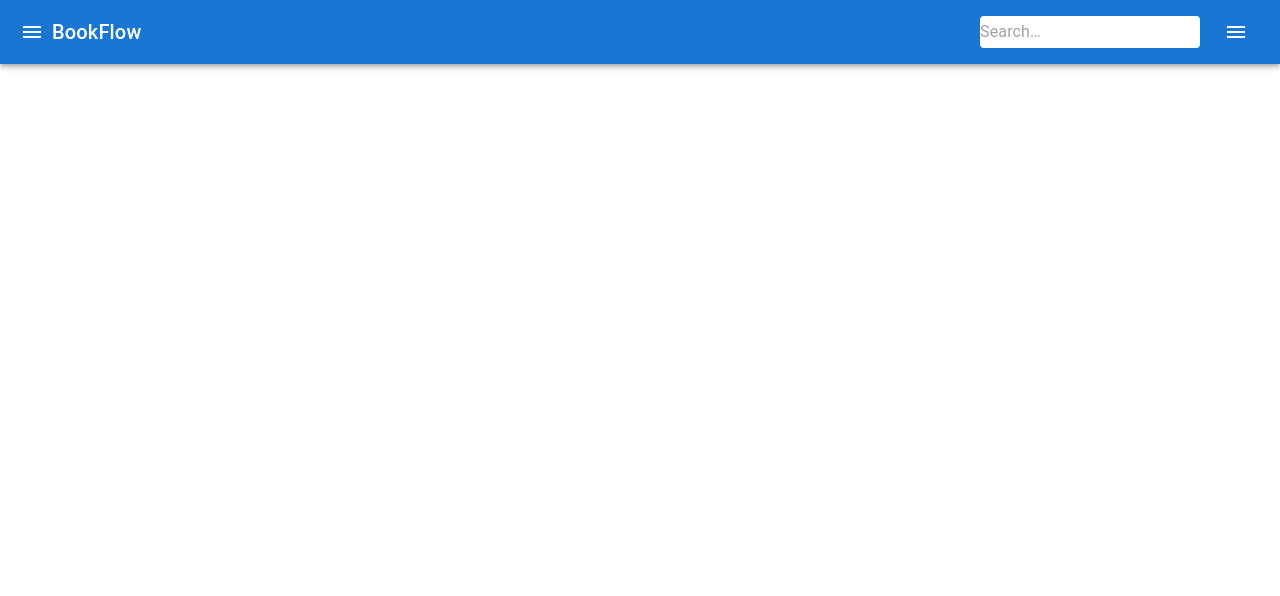
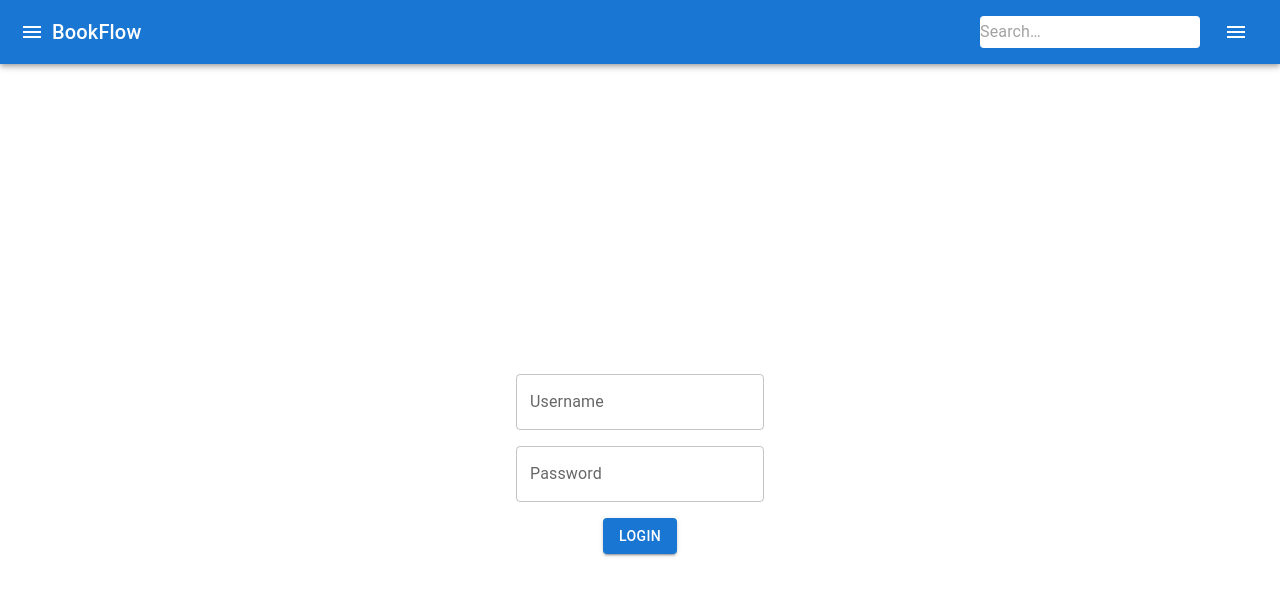
Before and after one commit to rohitagr0310/Bookflow-app, a React (Create React App) app: page /login in a window 1280 px wide. Shown: the top 596 px of the page. Built offline with nearby package versions, Linux system fonts and the light colour scheme.

Commit message:
login page components

```diff
--- a/package.json
+++ b/package.json
@@ -13,6 +13,7 @@
     "@testing-library/user-event": "^13.2.1",
     "react": "^18.2.0",
     "react-dom": "^18.2.0",
+    "react-router-dom": "^6.15.0",
     "react-scripts": "5.0.1",
     "web-vitals": "^2.1.0"
   },
--- a/src/App.js
+++ b/src/App.js
@@ -1,18 +1,30 @@
 /* eslint-disable require-jsdoc */
 import React from "react";
 import { ThemeProvider, createTheme } from "@mui/material/styles";
+import { BrowserRouter as Router, Route, Routes } from "react-router-dom";
 import Header from "./components/header/Header.js";
-// Other imports and code
+import LoginPage from "./components/login_page/LoginPage.js";
+
 const theme = createTheme();
 
+/**
+ * Main component for the application.
+ * @returns {JSX.Element} The rendered component.
+ */
 function App () {
   return (
     <ThemeProvider theme={theme}>
-      <div className="App">
-        <Header />
-        {/* The rest of your app */}
-      </div>
+      <Router>
+        <div className="App">
+          <Header />
+          <Routes>
+            <Route path="/login" element={<LoginPage />} />
+            {/* Other routes */}
+          </Routes>
+        </div>
+      </Router>
     </ThemeProvider>
   );
 }
+
 export default App;
--- a/src/components/header/Header.js
+++ b/src/components/header/Header.js
@@ -8,58 +8,7 @@ import SearchIcon from "@mui/icons-material/Search";
 import InputBase from "@mui/material/InputBase";
 import Menu from "@mui/material/Menu";
 import MenuItem from "@mui/material/MenuItem";
-import { makeStyles } from "@mui/styles";
-
-const drawerWidth = 240;
-
-const useStyles = makeStyles((theme) => ({
-  appBar: {
-    backgroundColor: theme.palette.primary.main
-  },
-  search: {
-    position: "relative",
-    borderRadius: theme.shape.borderRadius,
-    backgroundColor: "#fff",
-    marginRight: theme.spacing(2),
-    marginLeft: 0,
-    width: "100%",
-    [theme.breakpoints.up("sm")]: {
-      marginLeft: theme.spacing(3),
-      width: "auto"
-    }
-  },
-  searchIcon: {
-    padding: theme.spacing(0, 2),
-    height: "100%",
-    position: "absolute",
-    pointerEvents: "none",
-    display: "flex",
-    alignItems: "center",
-    justifyContent: "center"
-  },
-  inputRoot: {
-    color: "inherit"
-  },
-  inputInput: {
-    padding: theme.spacing(1, 1, 1, 0),
-    paddingLeft: `calc(1em + ${theme.spacing(4)})`,
-    transition: theme.transitions.create("width"),
-    width: "100%",
-    [theme.breakpoints.up("sm")]: {
-      width: "12ch",
-      "&:focus": {
-        width: "20ch"
-      }
-    }
-  },
-  drawer: {
-    width: drawerWidth,
-    flexShrink: 0
-  },
-  drawerPaper: {
-    width: drawerWidth
-  }
-}));
+import useStyles from "./HeaderStyles";
 
 const Header = () => {
   const classes = useStyles();
@@ -128,7 +77,6 @@ const Header = () => {
         </Menu>
       </Toolbar>
     </AppBar>
-
   );
 };
 
--- /dev/null
+++ b/src/components/header/HeaderStyles.js
@@ -0,0 +1,54 @@
+import { makeStyles } from "@mui/styles";
+
+const drawerWidth = 240;
+
+const useStyles = makeStyles((theme) => ({
+  appBar: {
+    backgroundColor: theme.palette.primary.main
+  },
+  search: {
+    position: "relative",
+    borderRadius: theme.shape.borderRadius,
+    backgroundColor: "#fff",
+    marginRight: theme.spacing(2),
+    marginLeft: 0,
+    width: "100%",
+    [theme.breakpoints.up("sm")]: {
+      marginLeft: theme.spacing(3),
+      width: "auto"
+    }
+  },
+  searchIcon: {
+    padding: theme.spacing(0, 2),
+    height: "100%",
+    position: "absolute",
+    pointerEvents: "none",
+    display: "flex",
+    alignItems: "center",
+    justifyContent: "center"
+  },
+  inputRoot: {
+    color: "inherit"
+  },
+  inputInput: {
+    padding: theme.spacing(1, 1, 1, 0),
+    paddingLeft: `calc(1em + ${theme.spacing(4)})`,
+    transition: theme.transitions.create("width"),
+    width: "100%",
+    [theme.breakpoints.up("sm")]: {
+      width: "12ch",
+      "&:focus": {
+        width: "20ch"
+      }
+    }
+  },
+  drawer: {
+    width: drawerWidth,
+    flexShrink: 0
+  },
+  drawerPaper: {
+    width: drawerWidth
+  }
+}));
+
+export default useStyles;
--- /dev/null
+++ b/src/components/login_page/LoginPage.js
@@ -0,0 +1,65 @@
+import React, { useState } from "react";
+import { makeStyles } from "@mui/styles";
+import TextField from "@mui/material/TextField";
+import Button from "@mui/material/Button";
+
+const useStyles = makeStyles((theme) => ({
+  root: {
+    display: "flex",
+    flexDirection: "column",
+    alignItems: "center",
+    justifyContent: "center",
+    height: "100vh"
+  },
+  form: {
+    display: "flex",
+    flexDirection: "column",
+    alignItems: "center",
+    gap: theme.spacing(2)
+  }
+}));
+
+const LoginPage = () => {
+  const classes = useStyles();
+  const [username, setUsername] = useState("");
+  const [password, setPassword] = useState("");
+
+  const handleUsernameChange = (event) => {
+    setUsername(event.target.value);
+  };
+
+  const handlePasswordChange = (event) => {
+    setPassword(event.target.value);
+  };
+
+  const handleLogin = () => {
+    // Perform login logic here
+    console.log("Username:", username);
+    console.log("Password:", password);
+  };
+
+  return (
+    <div className={classes.root}>
+      <form className={classes.form}>
+        <TextField
+          label="Username"
+          variant="outlined"
+          value={username}
+          onChange={handleUsernameChange}
+        />
+        <TextField
+          label="Password"
+          type="password"
+          variant="outlined"
+          value={password}
+          onChange={handlePasswordChange}
+        />
+        <Button variant="contained" color="primary" onClick={handleLogin}>
+          Login
+        </Button>
+      </form>
+    </div>
+  );
+};
+
+export default LoginPage;
```
Also changed, not shown: 1 other file (tests, documents, lock files or other folders).
